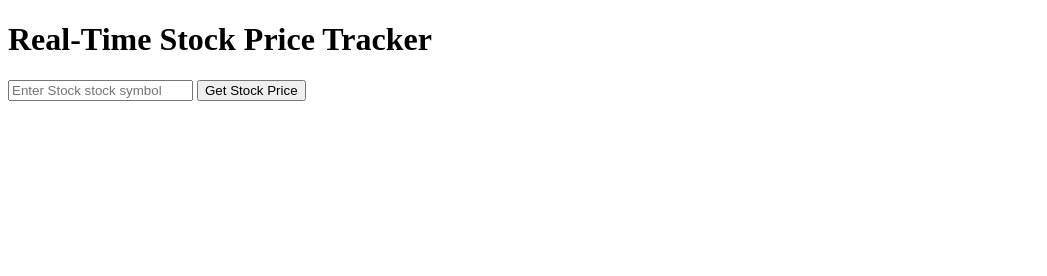
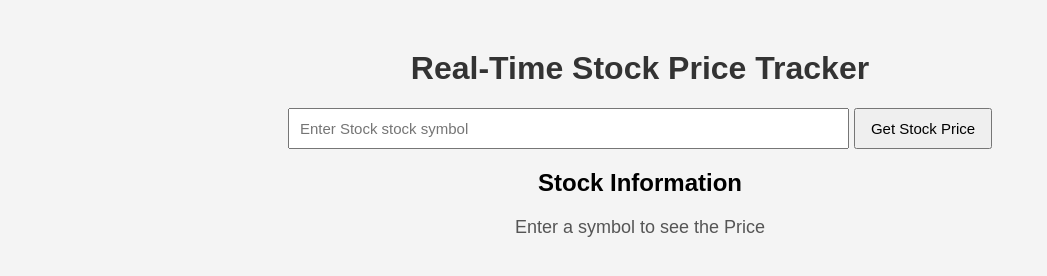
Before and after one commit to saalik-Makhdoomi/Stock-Price-Tracker, a website with bundled scripts: page index.html in a window 1280 px wide. Shown: the whole page, without its empty margins (0-1047 px from the left). Built offline with nearby package versions, Linux system fonts and the light colour scheme.

Commit message:
javascript edit

```diff
--- a/index.html
+++ b/index.html
@@ -15,7 +15,12 @@
             <button type="submit"> Get Stock Price</button>
         </form>
 
+        <div id="stock-data">
+            <h2>Stock Information</h2>
+            <p id="stock-price"> Enter a symbol to see the Price</p>
+        </div>
+
     </div>
-
+    <script src="script.js"></script>
 </body>
 </html>
--- /dev/null
+++ b/package.json
@@ -0,0 +1,5 @@
+{
+  "dependencies": {
+    "dotenv": "^16.4.5"
+  }
+}
--- a/script.js
+++ b/script.js
@@ -0,0 +1,26 @@
+document.getElementById('stock-form').addEventListener('submit', function (e) {
+    e.preventDefault();
+
+    require('dotenv').config();
+
+    const stockSymbol = document.getElementById('stock-symbol').value;
+    const apiKey = process.env.API_KEY;
+
+    const apiUrl = `https://www.alphavantage.co/query?function=GLOBAL_QUOTE&symbol=${stockSymbol}&apiKey=${API_KEY}`;
+
+    fetch(apiUrl)
+        .then(response => response.json())
+        .then(data => {
+            const stockInfo = data['Global Quote'];
+            if (stockInfo) {
+                const price = stockInfo['05. price'];
+                document.getElementById('stock-price').textContent = `The current price of ${stockSymbol.toUpperCase()} is $${parseFloat(price).toFixed(2)}`;
+            } else {
+                document.getElementById('stock-price').textContent = 'Invalid stock symbol or data not available.';
+            }
+        })
+        .catch(error => {
+            console.error('Error fetching stock data:', error);
+            document.getElementById('stock-price').textContent = 'Error fetching stock data.';
+        });
+});
--- a/style.css
+++ b/style.css
@@ -0,0 +1,41 @@
+body{
+    font-family: Arial, sans-serif;
+    background-color: #f4f4f4;
+    margin: 0;
+    padding: 0;
+}
+
+.container{
+    width: 60%;
+    margin: 50px auto;
+    text-align: center;
+}
+
+h1 {
+    color: #333;
+}
+
+form {
+    margin-bottom: 20px;
+}
+
+input[type="text"] {
+    width:70%;
+    padding: 10px;
+    font-size: 15px;
+}
+
+button{
+    padding: 10px 15px;
+    font-size: 15px;
+    cursor: pointer;
+}
+
+#stock-data {
+    margin-top: 20px;
+}
+
+#stock-price {
+    font-size: 18px;
+    color: #555;
+}
```
Also changed, not shown: 2 other files.
